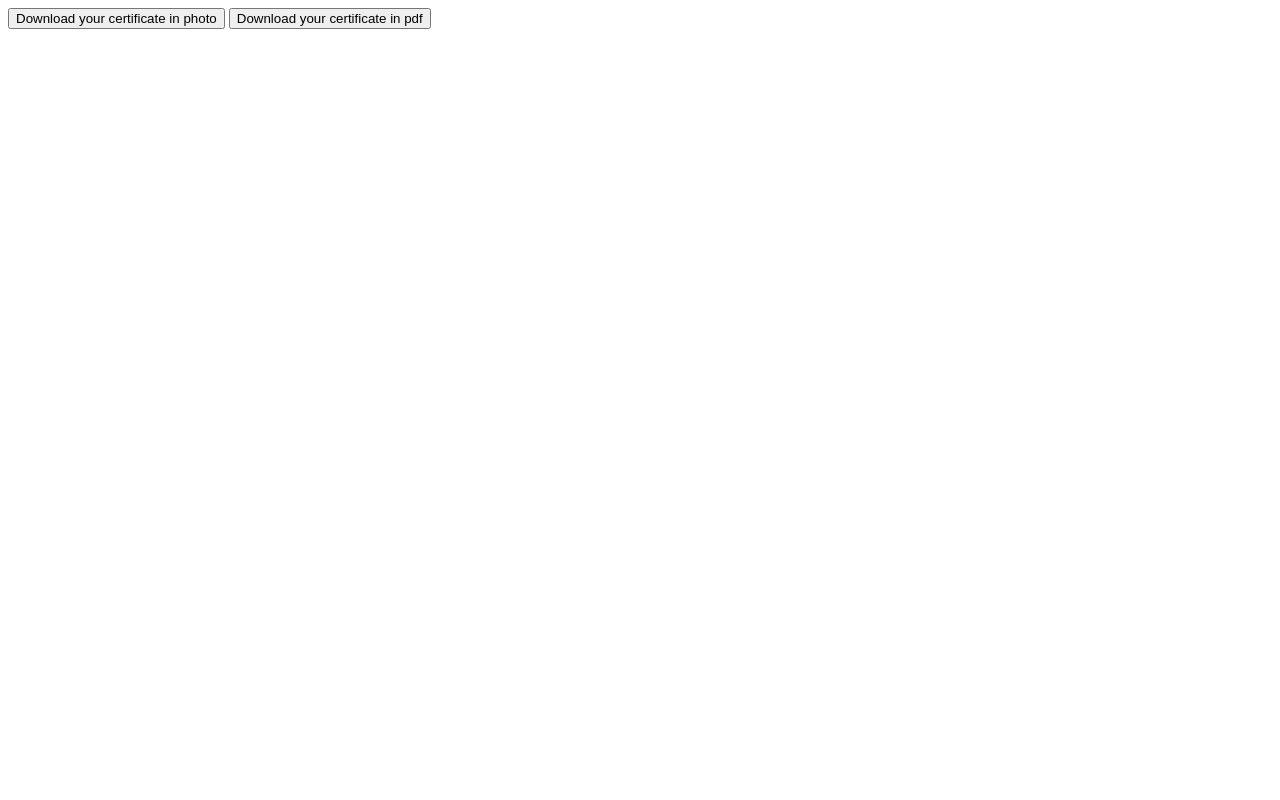
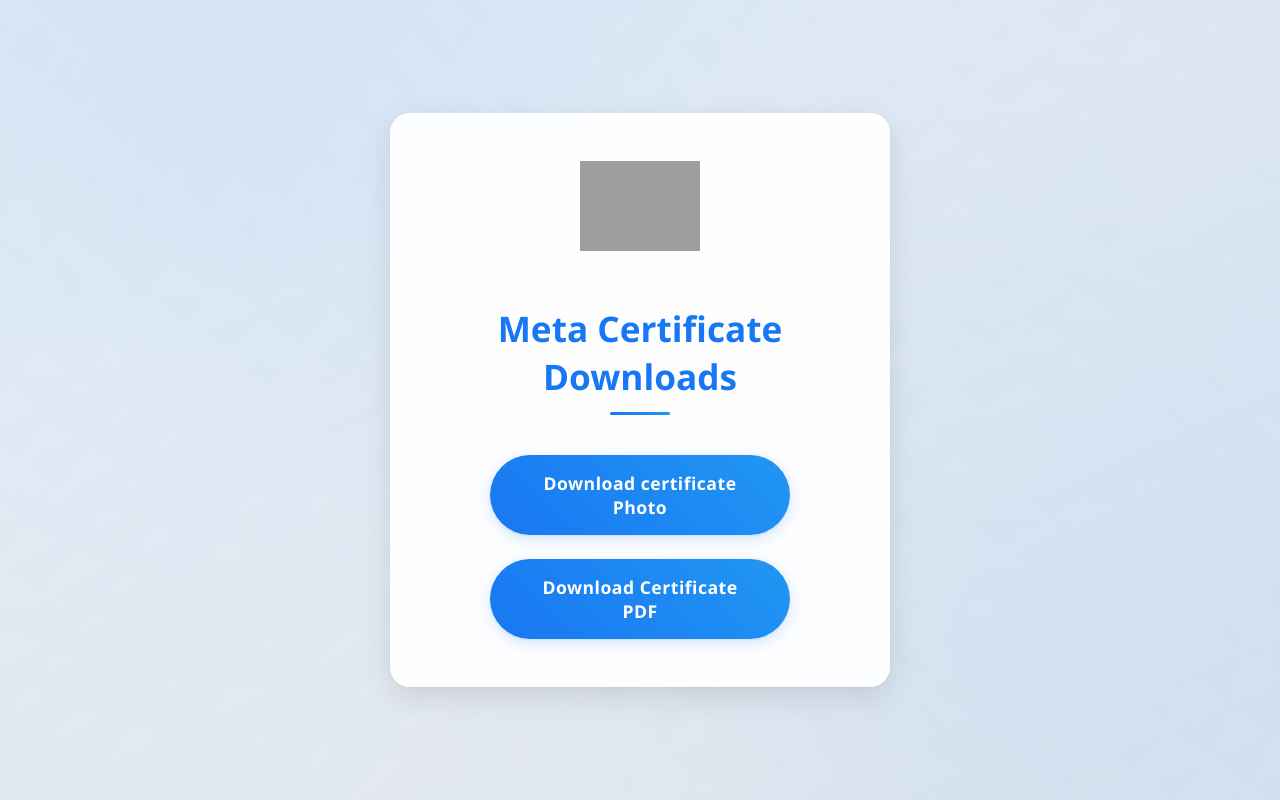
Before and after one commit to samul005/Meta-Certificate, a plain HTML site: page index.html in a window 1280 px wide. Drawn offline with Linux system fonts and the light colour scheme; grey boxes are pictures that could not be loaded.

Commit message:
Add files via upload

```diff
--- a/index.html
+++ b/index.html
@@ -1,10 +1,36 @@
 <!DOCTYPE html>
-<html>
+<html lang="en" >
 <head>
-    <title>Download Page</title>
+  <meta charset="UTF-8">
+  <title>Untitled</title>
+  <link rel="stylesheet" href="./style.css">
+
 </head>
 <body>
-    <a href="certificate_photo.jpg"><button>Download your certificate in photo</button></a>
-    <a href="certificate.pdf"><button>Download your certificate in pdf</button></a>
+<!-- partial:index.partial.html -->
+<!DOCTYPE html>
+<html lang="en">
+<head>
+    <meta charset="UTF-8">
+    <meta name="viewport" content="width=device-width, initial-scale=1.0">
+    <title>Meta Certificate Download</title>
+    <link rel="stylesheet" href="styles.css">
+</head>
+<body>
+    <div class="background-design"></div>
+    <div class="container">
+        <div class="logo-container">
+            <img src="https://upload.wikimedia.org/wikipedia/commons/7/7b/Meta_Platforms_Inc._logo.svg" alt="Meta Logo" class="meta-logo">
+        </div>
+        <h1>Meta Certificate Downloads</h1>
+        <div class="button-container">
+            <a href="#" class="download-btn">Download certificate Photo</a>
+            <a href="#" class="download-btn">Download Certificate PDF</a>
+        </div>
+    </div>
 </body>
 </html>
+<!-- partial -->
+
+</body>
+</html>
--- /dev/null
+++ b/style.css
@@ -0,0 +1,193 @@
+* {
+    margin: 0;
+    padding: 0;
+    box-sizing: border-box;
+}
+
+body {
+    font-family: 'Segoe UI', Arial, sans-serif;
+    min-height: 100vh;
+    display: flex;
+    justify-content: center;
+    align-items: center;
+    position: relative;
+    background-color: #f0f2f5;
+    overflow-x: hidden;
+}
+
+/* Enhanced Background Design */
+.background-design {
+    position: fixed;
+    top: 0;
+    left: 0;
+    right: 0;
+    bottom: 0;
+    background:
+        linear-gradient(217deg, rgba(24,119,242,.08), rgba(24,119,242,0) 70.71%),
+        linear-gradient(127deg, rgba(33,150,243,.08), rgba(33,150,243,0) 70.71%),
+        linear-gradient(336deg, rgba(13,71,161,.08), rgba(13,71,161,0) 70.71%);
+    z-index: -1;
+}
+
+.background-design::before {
+    content: '';
+    position: absolute;
+    top: 0;
+    left: 0;
+    right: 0;
+    bottom: 0;
+    background:
+        radial-gradient(circle at 20% 20%, rgba(24,119,242,.05) 0%, transparent 50%),
+        radial-gradient(circle at 80% 80%, rgba(33,150,243,.05) 0%, transparent 50%);
+}
+
+.container {
+    background: rgba(255, 255, 255, 0.95);
+    padding: 3rem;
+    border-radius: 20px;
+    box-shadow:
+        0 10px 30px rgba(0, 0, 0, 0.1),
+        0 1px 3px rgba(0, 0, 0, 0.05),
+        inset 0 0 0 1px rgba(255, 255, 255, 0.2);
+    backdrop-filter: blur(10px);
+    max-width: 90%;
+    width: 500px;
+    text-align: center;
+}
+
+.logo-container {
+    margin-bottom: 2rem;
+}
+
+.meta-logo {
+    width: 120px;
+    height: auto;
+    margin-bottom: 1rem;
+}
+
+h1 {
+    color: #1877f2;
+    margin-bottom: 2.5rem;
+    font-size: 2.2rem;
+    font-weight: 600;
+    position: relative;
+    padding-bottom: 15px;
+}
+
+h1::after {
+    content: '';
+    position: absolute;
+    bottom: 0;
+    left: 50%;
+    transform: translateX(-50%);
+    width: 60px;
+    height: 3px;
+    background: linear-gradient(to right, #1877f2, #2196f3);
+    border-radius: 3px;
+}
+
+.button-container {
+    display: flex;
+    flex-direction: column;
+    gap: 1.5rem;
+    align-items: center;
+}
+
+.download-btn {
+    display: inline-block;
+    padding: 1rem 2.5rem;
+    width: 80%;
+    max-width: 300px;
+    background: linear-gradient(45deg, #1877f2, #2196f3);
+    color: white;
+    text-decoration: none;
+    border-radius: 50px;
+    font-weight: 600;
+    font-size: 1.1rem;
+    letter-spacing: 0.5px;
+    transition: all 0.2s ease;
+    border: none;
+    box-shadow:
+        0 4px 15px rgba(24, 119, 242, 0.2),
+        0 1px 2px rgba(24, 119, 242, 0.1);
+}
+
+.download-btn:hover {
+    background: linear-gradient(45deg, #1464d9, #1e88e5);
+    box-shadow:
+        0 6px 20px rgba(24, 119, 242, 0.3),
+        0 2px 4px rgba(24, 119, 242, 0.15);
+    transform: translateY(-1px);
+}
+
+.download-btn:active {
+    transform: translateY(1px);
+    box-shadow:
+        0 2px 10px rgba(24, 119, 242, 0.2),
+        0 1px 2px rgba(24, 119, 242, 0.1);
+}
+
+/* Glass effect for container */
+.container::before {
+    content: '';
+    position: absolute;
+    top: 0;
+    left: 0;
+    right: 0;
+    bottom: 0;
+    border-radius: 20px;
+    padding: 1px;
+    background: linear-gradient(
+        135deg,
+        rgba(255, 255, 255, 0.2),
+        rgba(255, 255, 255, 0.1)
+    );
+    -webkit-mask: linear-gradient(#fff 0 0) content-box,
+                 linear-gradient(#fff 0 0);
+    mask: linear-gradient(#fff 0 0) content-box,
+          linear-gradient(#fff 0 0);
+    -webkit-mask-composite: xor;
+    mask-composite: exclude;
+    pointer-events: none;
+}
+
+/* Responsive Design */
+@media (max-width: 768px) {
+    .container {
+        padding: 2rem;
+        margin: 1rem;
+    }
+
+    h1 {
+        font-size: 1.8rem;
+    }
+
+    .download-btn {
+        padding: 0.9rem 2rem;
+        font-size: 1rem;
+    }
+
+    .meta-logo {
+        width: 100px;
+    }
+}
+
+/* High-contrast mode support */
+@media (prefers-contrast: high) {
+    .container {
+        background: white;
+        box-shadow: 0 0 0 2px #1877f2;
+    }
+
+    .download-btn {
+        background: #1877f2;
+        box-shadow: none;
+    }
+}
+
+/* Reduced motion preference */
+@media (prefers-reduced-motion: reduce) {
+    .download-btn {
+        transition: none;
+    }
+}
```
